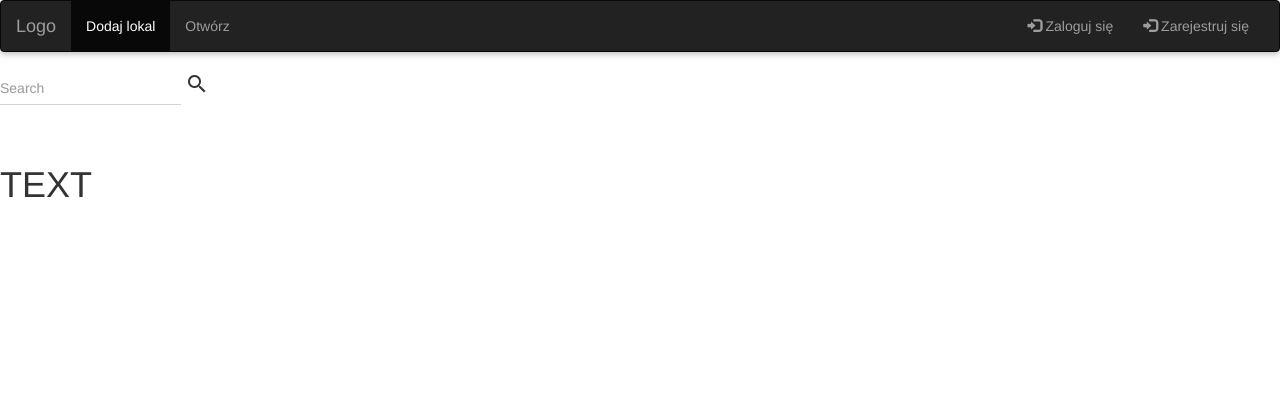
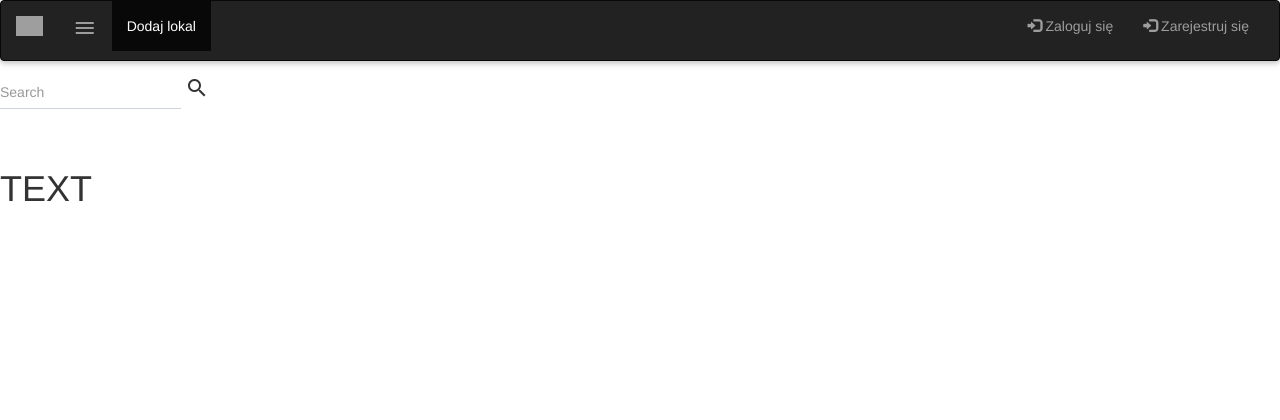
Before and after one commit to KamilKwapisz/WawCode2018, a Django app: page /search/ in a window 1280 px wide. Shown: the top 420 px of the page. Run offline with Django 3.2, Linux system fonts and the light colour scheme; some libraries are stand-ins or nearby versions; grey boxes are pictures that could not be loaded.

Commit message:
poprawki wizualne

```diff
--- a/wawcode/chlanie/static/chlanie/css/mainpage.css
+++ b/wawcode/chlanie/static/chlanie/css/mainpage.css
@@ -135,6 +135,14 @@ a {
     border-radius: 0;
 }
 
+nav.navbar {
+    margin-bottom: 0;
+}
+
+.navbar-brand {
+    padding: 0;
+}
+
 .sidenav {
     padding-top: 20px;
     background-color: #f1f1f1;
@@ -151,3 +159,7 @@ a {
         height: auto;
     }
 }
+
+#mySidenav > a:hover {
+    color: blueviolet;
+}
--- a/wawcode/chlanie/templates/chlanie/base.html
+++ b/wawcode/chlanie/templates/chlanie/base.html
@@ -3,7 +3,7 @@
 <head>
     {% load static %}
     <meta charset="UTF-8">
-    <title>{% block title %}tanieChlanie{% endblock %}</title>
+    <title>{% block title %}WarsawDrinking{% endblock %}</title>
 
     <!-- Latest compiled and minified CSS -->
     <link rel="stylesheet" href="{% static 'chlanie/css/mdb.min.css' %}">
@@ -35,8 +35,8 @@
 <body>
 <div id="mySidenav" class="sidenav">
     <a href="javascript:void(0)" class="closebtn" onclick="closeNav()">&times;</a>
-    <a href="/lokal/dodaj">Dodaj lokal</a>
-    <a href="#">Ulubione</a>
+    <a href="{% url 'chlanie:lokal-create'%}">Dodaj lokal</a>
+    <a href="{% url 'chlanie:ulubione' %}">Ulubione</a>
 </div>
 <div id="main">
     <nav class="navbar navbar-inverse">
@@ -47,12 +47,14 @@
           <span class="icon-bar"></span>
           <span class="icon-bar"></span>
         </button>
-                <a class="navbar-brand" href="{% url 'chlanie:index' %}">Logo</a>
+        <a href="{% url 'chlanie:index' %}">
+          <img src="{% static 'chlanie/icon.png' %}" class="navbar-brand"></img>
+        </a>
       </div>
       <div class="collapse navbar-collapse" id="myNavbar">
         <ul class="nav navbar-nav">
+            <li class=" "><a onclick="openNav()"><i class="material-icons">menu</i></a></li>
           <li class="active"><a href="/lokal/dodaj">Dodaj lokal</a></li>
-                    <li class=" "><a onclick="openNav()">Otwórz</a></li>
         </ul>
         <ul class="nav navbar-nav navbar-right">
           <li><a href="/login"><span class="glyphicon glyphicon-log-in"></span> Zaloguj się</a></li>
```
Lines whose indentation alone changed are shown as unchanged.
